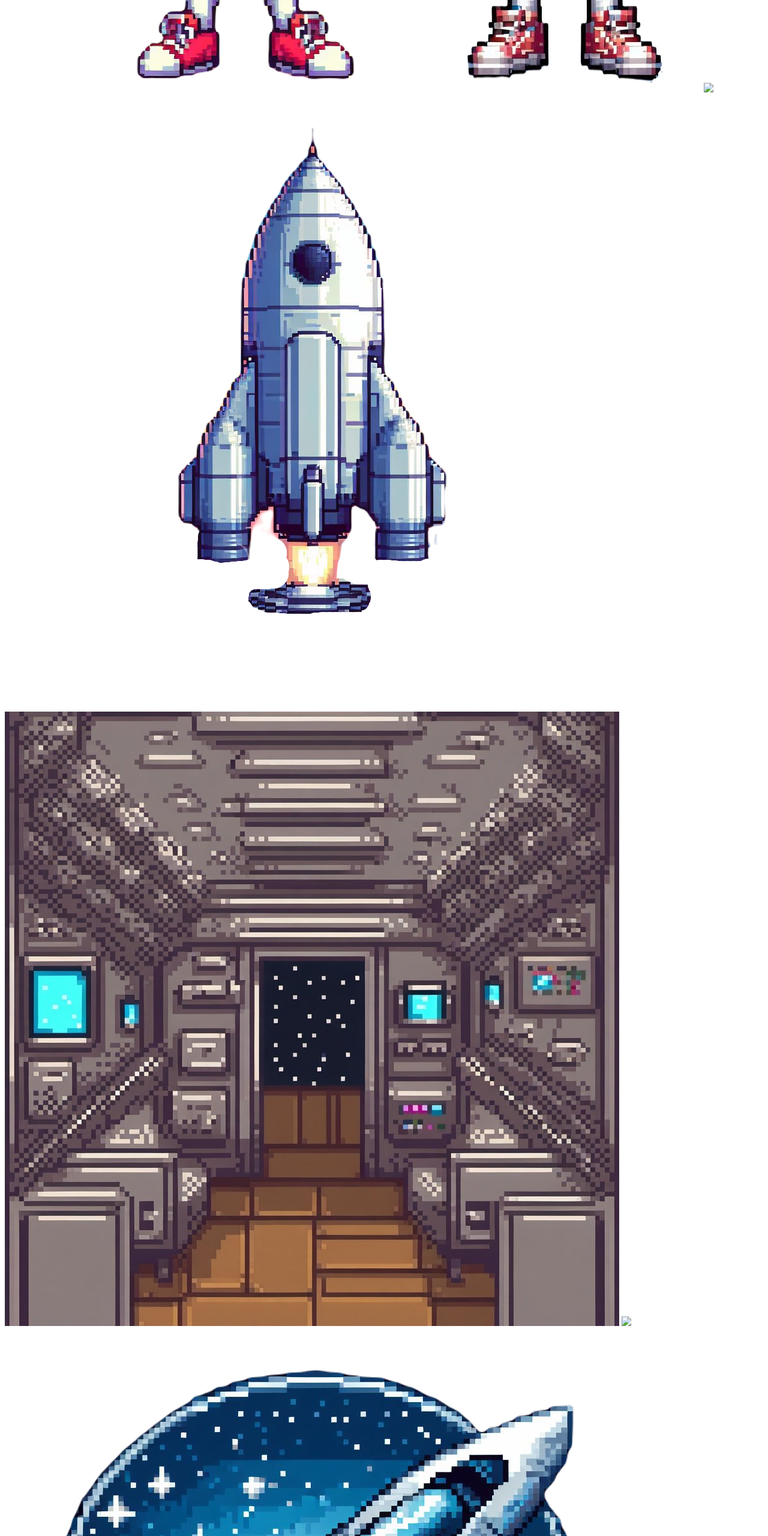
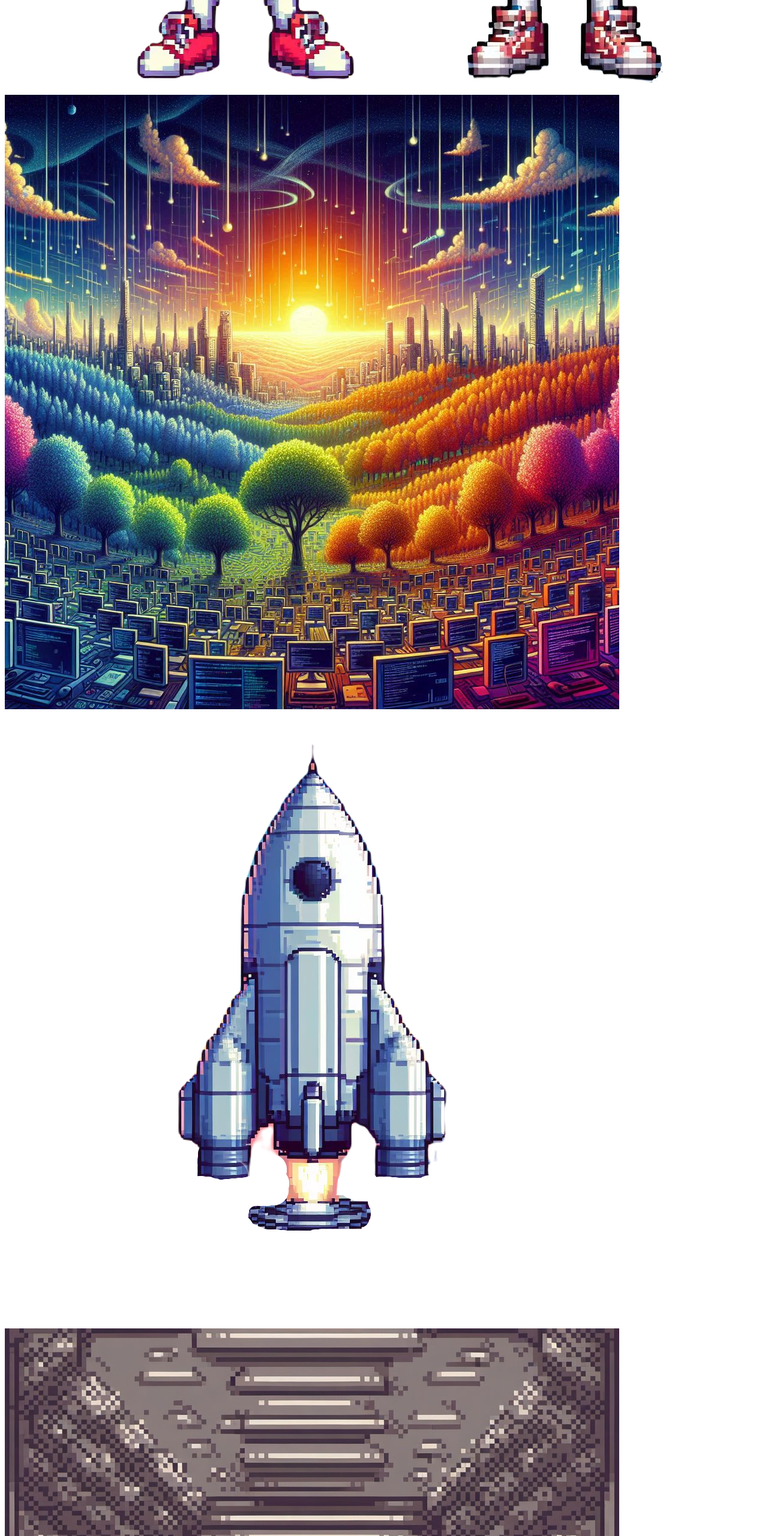
Before and after one commit to Rony260519/silver-dollop, a plain HTML site: page index.html in a window 1280 px wide. Shown: the part 6920-9480 px from the top of the page at 60% size. Drawn offline with Linux system fonts and the light colour scheme.

Commit message:
Update index.html

```diff
--- a/index.html
+++ b/index.html
@@ -26,13 +26,13 @@
 
     <img src="./dany2.png">
 
-    <img src="./danyplanet.png">
+    <img src="./danyplanet.jpeg">
 
     <img src="./gohome.png">
 
     <img src="./inside.png">
 
-    <img src="./repofound.png">
+    <img src="./repofound.jpeg">
 
     <img src="./startadvent.png">
 
```
